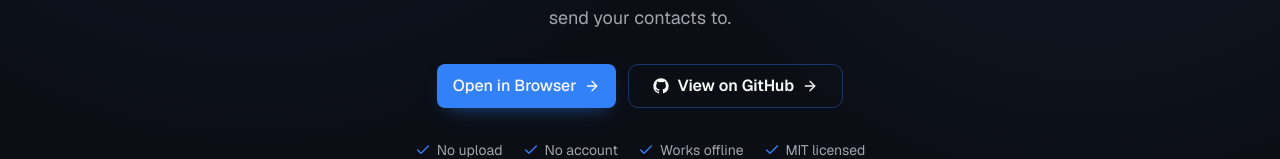
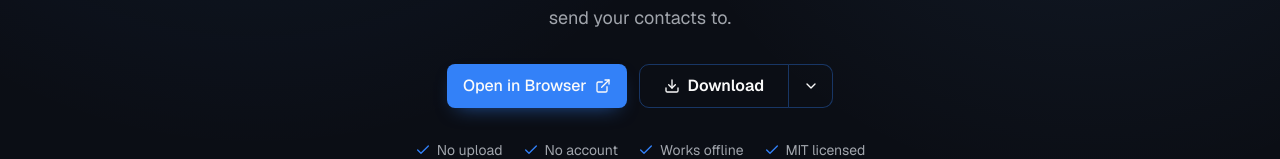
Before and after one commit to joseorono/easy-vcard-manager-site, a Next.js app: page / in a window 1280 px wide. Shown: the part 450-609 px from the top of the page. Built offline with nearby package versions, Linux system fonts and the light colour scheme; no server answers.

Commit message:
Update styles for new butons

```diff
--- a/src/app/globals.css
+++ b/src/app/globals.css
@@ -268,12 +268,12 @@
     width: 100%;
   }
 
-  .github-secondary svg:last-child {
+  .github-secondary .github-secondary-arrow {
     transition: transform 200ms ease, color 200ms ease;
   }
 
-  .github-secondary:hover svg:last-child,
-  .github-secondary:focus-visible svg:last-child {
+  .github-secondary:hover .github-secondary-arrow,
+  .github-secondary:focus-visible .github-secondary-arrow {
     transform: translateX(4px);
     color: var(--primary);
   }
@@ -350,8 +350,8 @@
 
   .cta-secondary:hover .github-secondary-label::before,
   .cta-secondary:focus-visible .github-secondary-label::before,
-  .cta-secondary:hover svg:last-child,
-  .cta-secondary:focus-visible svg:last-child {
+  .cta-secondary:hover .github-secondary-arrow,
+  .cta-secondary:focus-visible .github-secondary-arrow {
     color: var(--primary-foreground);
   }
 }
--- a/src/components/github-button.tsx
+++ b/src/components/github-button.tsx
@@ -32,7 +32,7 @@ export function GithubButton({
       <span className="github-secondary-label" data-label={label}>
         {label}
       </span>
-      <ArrowRight className="size-4" />
+      <ArrowRight className="github-secondary-arrow size-4" />
     </a>
   );
 }
--- a/src/components/sections/hero-section.tsx
+++ b/src/components/sections/hero-section.tsx
@@ -2,11 +2,21 @@
 
 import { useEffect, useRef, type RefObject } from "react";
 import Image from "next/image";
-import { ArrowRight, Check, ShieldCheck } from "lucide-react";
-
-import { GithubButton } from "@/components/github-button";
+import {
+  Check,
+  ChevronDown,
+  Download,
+  ExternalLink,
+  MonitorDown,
+  ShieldCheck,
+} from "lucide-react";
 import { buttonVariants } from "@/components/ui/button";
-import { APP_URL, HERO_HIGHLIGHTS } from "@/constants/site";
+import {
+  APP_URL,
+  HERO_HIGHLIGHTS,
+  WEBAPP_BASE_URL,
+  WINDOWS_INSTALLER_URL,
+} from "@/constants/site";
 import { cn } from "@/lib/utils";
 
 function useInteractiveGrid(
@@ -157,8 +167,29 @@ function useInteractiveGrid(
 export function HeroSection() {
   const sectionRef = useRef<HTMLElement>(null);
   const canvasRef = useRef<HTMLCanvasElement>(null);
+  const downloadMenuRef = useRef<HTMLDetailsElement>(null);
 
   useInteractiveGrid(sectionRef, canvasRef);
+
+  useEffect(() => {
+    const handlePointerDown = (event: PointerEvent) => {
+      const downloadMenu = downloadMenuRef.current;
+
+      if (
+        downloadMenu?.open &&
+        event.target instanceof Node &&
+        !downloadMenu.contains(event.target)
+      ) {
+        downloadMenu.open = false;
+      }
+    };
+
+    document.addEventListener("pointerdown", handlePointerDown);
+
+    return () => {
+      document.removeEventListener("pointerdown", handlePointerDown);
+    };
+  }, []);
 
   return (
     <section
@@ -207,9 +238,47 @@ export function HeroSection() {
               )}
             >
               Open in Browser
-              <ArrowRight className="size-4" />
+              <ExternalLink className="size-4" />
             </a>
-            <GithubButton />
+            <div className="flex items-stretch">
+              <a
+                href="#download"
+                className="github-secondary cta-secondary h-11 w-full justify-center rounded-l-lg rounded-r-none px-6 text-base sm:w-auto"
+              >
+                <Download className="size-4" />
+                <span className="github-secondary-label" data-label="Download">
+                  Download
+                </span>
+              </a>
+              <details ref={downloadMenuRef} className="group relative">
+                <summary
+                  className="github-secondary cta-secondary flex h-11 w-11 cursor-pointer list-none items-center justify-center rounded-l-none rounded-r-lg border-l-0 p-0 text-base [&::-webkit-details-marker]:hidden"
+                  aria-label="Choose a download option"
+                >
+                  <ChevronDown className="size-4 transition-transform group-open:rotate-180" />
+                </summary>
+                <div className="absolute top-[calc(100%+0.5rem)] right-0 z-30 flex min-w-56 flex-col gap-1 rounded-lg border border-primary/35 bg-background/80 p-2 text-left shadow-xl backdrop-blur-xl">
+                  <a
+                    href={WEBAPP_BASE_URL}
+                    target="_blank"
+                    rel="noreferrer noopener"
+                    className="flex items-center gap-2 rounded-md px-3 py-2 text-sm transition-colors hover:bg-muted"
+                  >
+                    <MonitorDown className="size-4" />
+                    Install the PWA
+                  </a>
+                  <a
+                    href={WINDOWS_INSTALLER_URL}
+                    target="_blank"
+                    rel="noreferrer noopener"
+                    className="flex items-center gap-2 rounded-md px-3 py-2 text-sm transition-colors hover:bg-muted"
+                  >
+                    <Download className="size-4" />
+                    Download for Windows
+                  </a>
+                </div>
+              </details>
+            </div>
           </div>
 
           <ul className="mt-8 flex flex-wrap items-center justify-center gap-x-5 gap-y-2 text-sm text-muted-foreground">
--- a/src/components/sections/install-section.tsx
+++ b/src/components/sections/install-section.tsx
@@ -103,7 +103,10 @@ export function InstallSection() {
           </div>
         </div>
 
-        <div className="mt-12 border-t border-border pt-8">
+        <div
+          id="download"
+          className="mt-12 scroll-mt-24 border-t border-border pt-8"
+        >
           <p className="text-center text-sm font-semibold tracking-wide text-foreground">
             Choose how to use it
           </p>
```
